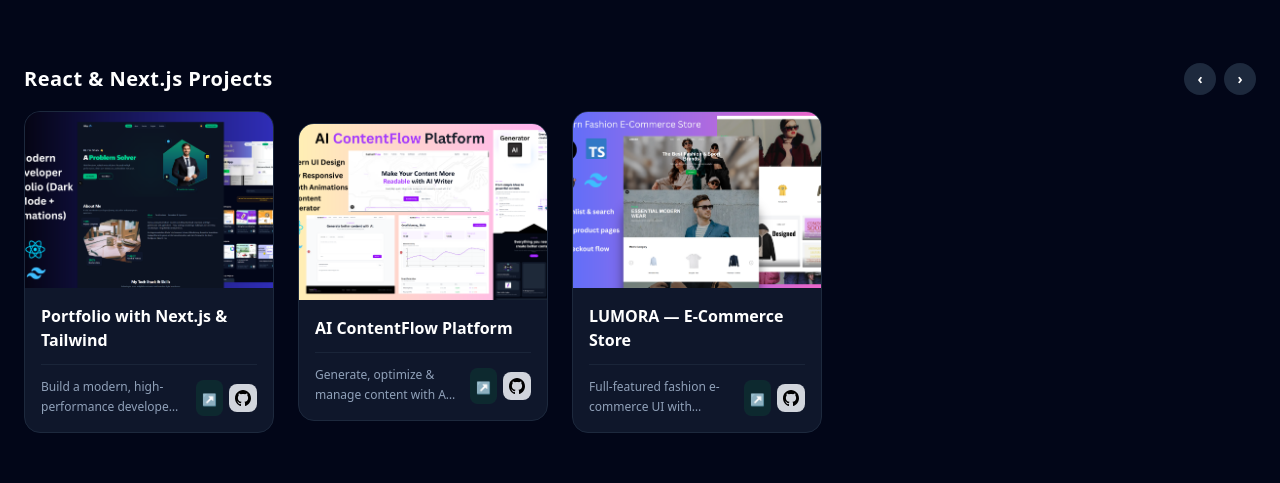
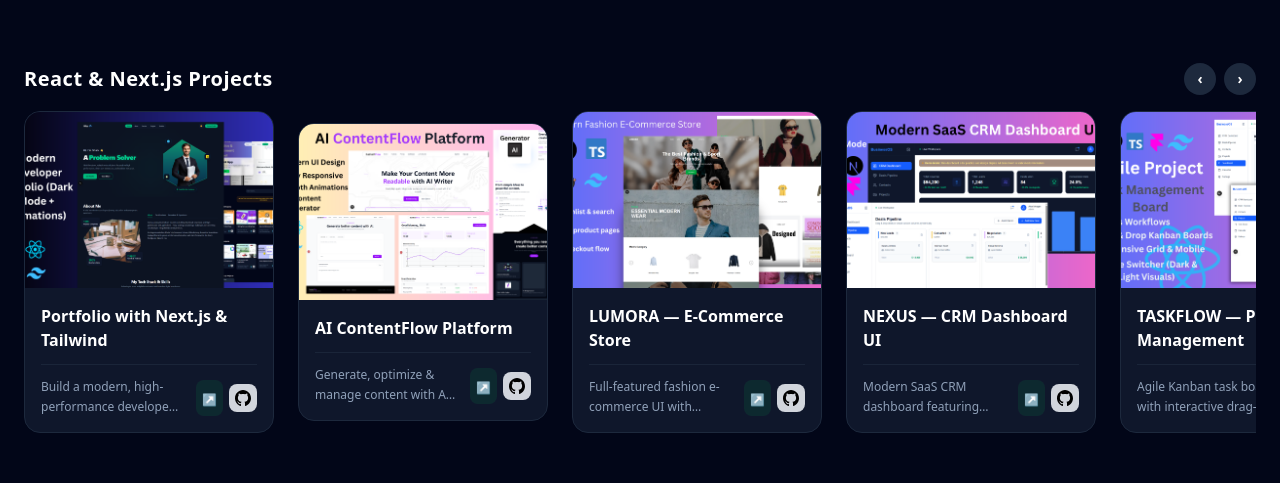
Before and after one commit to shiekfaiyaz/01-portfolio-reactjs, a Next.js app: page /projects in a window 1280 px wide. Shown: the part 1777-2260 px from the top of the page. Built offline with nearby package versions, Linux system fonts and the light colour scheme.

Commit message:
feat: added live links for projects 04 and 05

```diff
--- a/src/data/projects.ts
+++ b/src/data/projects.ts
@@ -206,8 +206,30 @@
         github: "https://github.com/shiekfaiyaz/03-ecom-reactjs",
         live: "https://03-ecom-reactjs.vercel.app/",
       },
+      {
+        id: "rn4",
+        title: "NEXUS — CRM Dashboard UI",
+        description: "Modern SaaS CRM dashboard featuring lead pipelines, dynamic charts, full Light/Dark mode, and date scheduling",
+        image: "/project-img/04-crm-reactjs.png",
+        github: "https://github.com/shiekfaiyaz/04-05-crm-project-management",
+        live: "https://04-05-crm-project-management.vercel.app/crm",
+      },
+      {
+        id: "rn5",
+        title: "TASKFLOW — Project Management",
+        description: "Agile Kanban task board with interactive drag-and-drop workflows, task priority tags, and responsive dark theme UI",
+        image: "/project-img/05-pm-reactjs.png",
+        github: "https://github.com/shiekfaiyaz/04-05-crm-project-management",
+        live: "https://04-05-crm-project-management.vercel.app/pm",
+      },
+
+
     ],
   },
+
+
+
+  // Threejs and React3Fiber Projects
   {
     categoryTitle: "Three.js & React Three Fiber",
     projects: [
```
Also changed, not shown: public/project-img/04-crm-reactjs.png (added), public/project-img/05-pm-reactjs.png (added).
